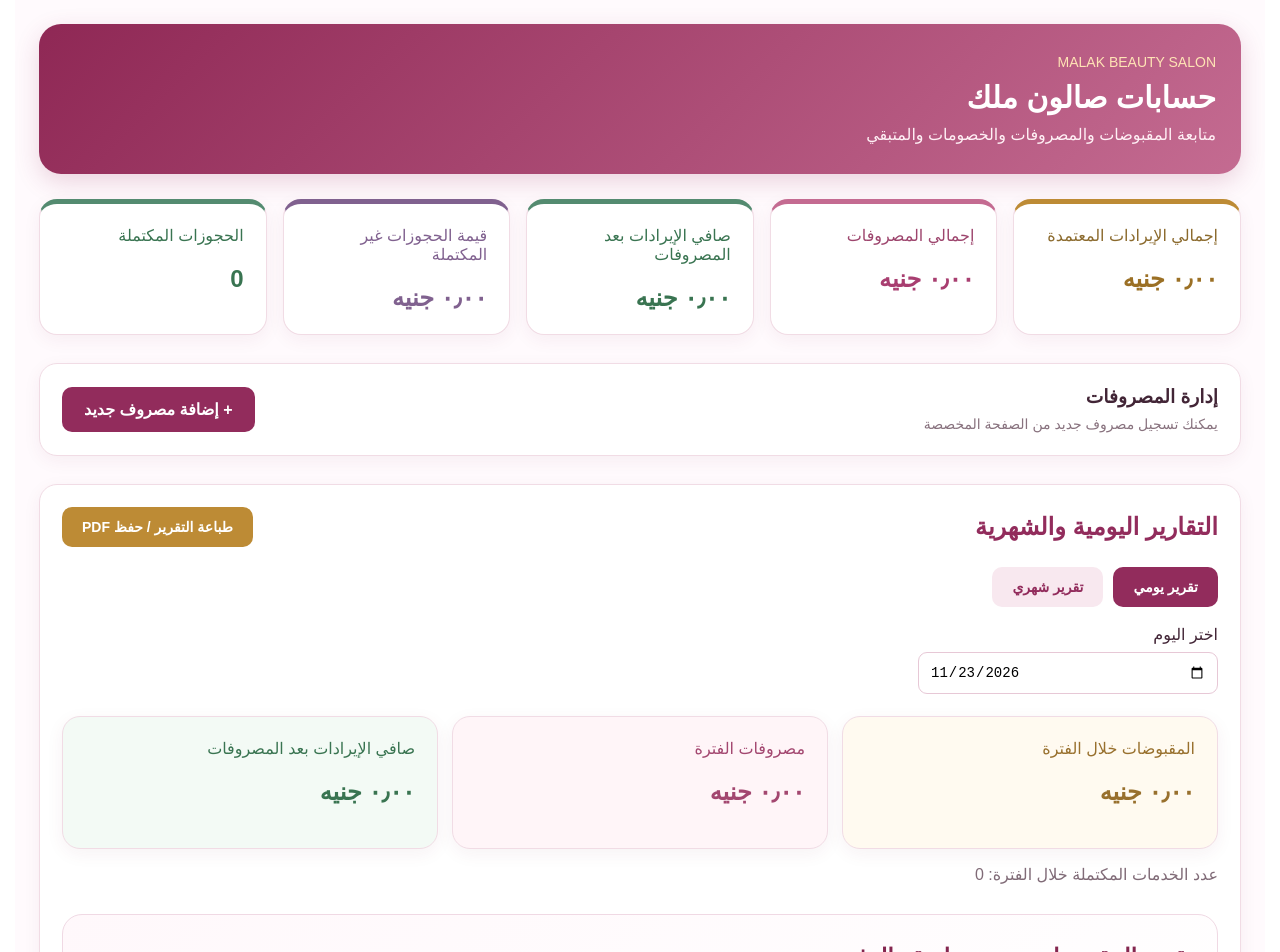
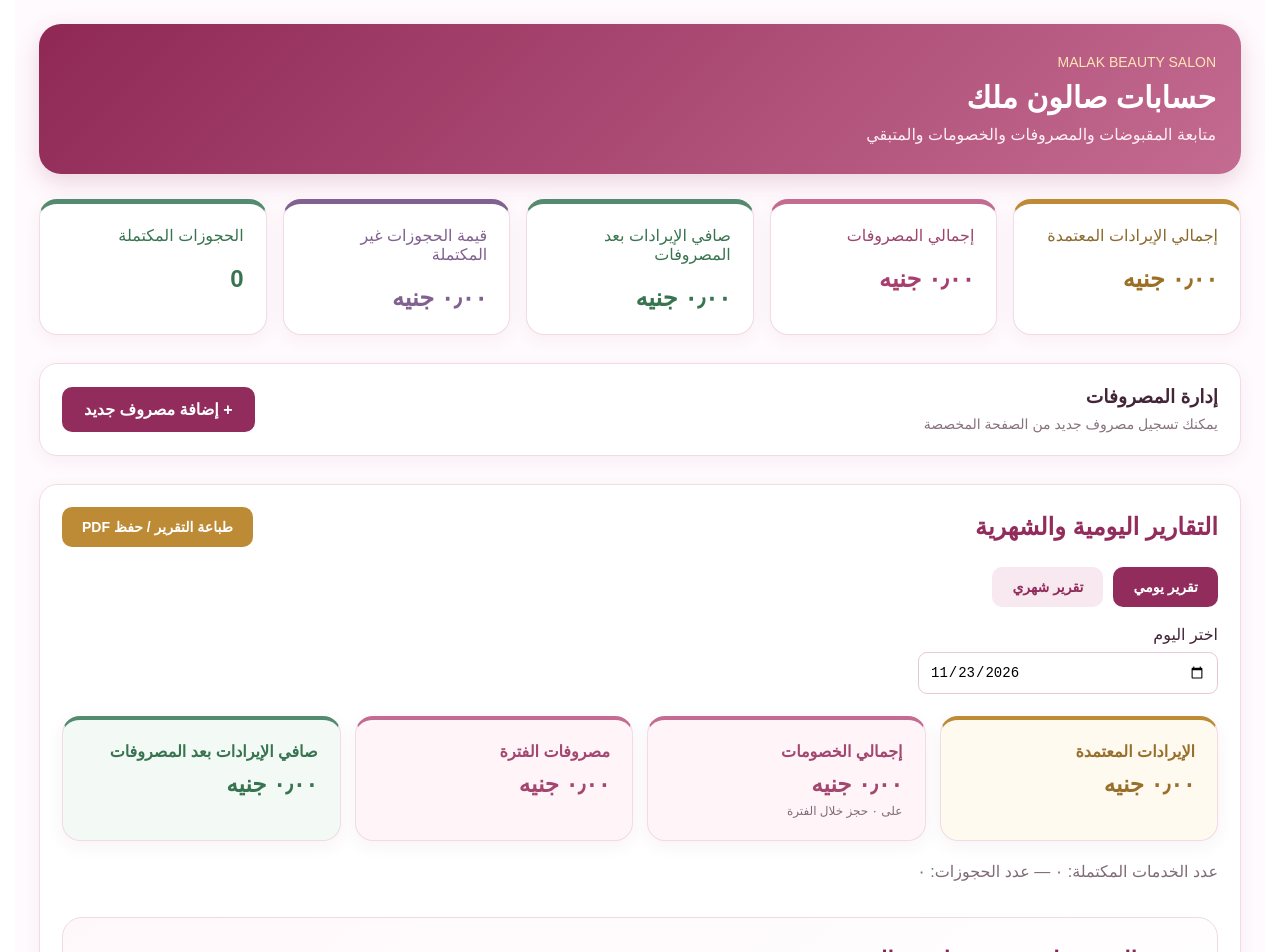
Before and after one commit to mgmi202211-lgtm/malak-beauty-salon, a Next.js app: page /accounting in a window 1280 px wide. Shown: the top 952 px of the page. Built offline with nearby package versions, Linux system fonts and the light colour scheme; no server answers; the database is empty.

Commit message:
Add total discounts to accounting period report and simplify summary cards

```diff
--- a/app/accounting/page.js
+++ b/app/accounting/page.js
@@ -267,6 +267,18 @@ export default function AccountingPage() {
 
   const reportTotalRevenue = reportRevenues.reduce(
     (sum, item) => sum + Number(item.amount || 0),
+    0
+  );
+
+  // إجمالي خصومات الحجوزات التي تم تسجيلها خلال الفترة المختارة
+  const reportBookings = bookings.filter(
+    (booking) =>
+      booking.booking_date >= reportStart &&
+      booking.booking_date <= reportEnd
+  );
+
+  const reportTotalDiscounts = reportBookings.reduce(
+    (sum, booking) => sum + Math.max(0, Number(booking.discount_amount || 0)),
     0
   );
 
@@ -655,27 +667,37 @@ export default function AccountingPage() {
             marginTop: "22px",
           }}
         >
-          <div style={{ ...cardStyle, background: "#fffaf0" }}>
-            <div style={{ color: "#98702d" }}>المقبوضات خلال الفترة</div>
-            <h2 style={{ color: "#98702d" }}>
+          <div style={{ ...cardStyle, background: "#fffaf0", borderTop: "4px solid #bd8b35" }}>
+            <div style={{ color: "#98702d", fontWeight: 700 }}>الإيرادات المعتمدة</div>
+            <h2 style={{ color: "#98702d", margin: "10px 0 0", fontSize: "23px" }}>
               {formatMoney(reportTotalRevenue)}
             </h2>
           </div>
 
-          <div style={{ ...cardStyle, background: "#fff5f8" }}>
-            <div style={{ color: "#a34770" }}>مصروفات الفترة</div>
-            <h2 style={{ color: "#a34770" }}>
+          <div style={{ ...cardStyle, background: "#fff5f8", borderTop: "4px solid #c46b91" }}>
+            <div style={{ color: "#a34770", fontWeight: 700 }}>إجمالي الخصومات</div>
+            <h2 style={{ color: "#a34770", margin: "10px 0 0", fontSize: "23px" }}>
+              {formatMoney(reportTotalDiscounts)}
+            </h2>
+            <div style={{ color: "#806b77", fontSize: "12px", marginTop: "6px" }}>
+              على {reportBookings.length.toLocaleString("ar-EG")} حجز خلال الفترة
+            </div>
+          </div>
+
+          <div style={{ ...cardStyle, background: "#fff5f8", borderTop: "4px solid #c46b91" }}>
+            <div style={{ color: "#a34770", fontWeight: 700 }}>مصروفات الفترة</div>
+            <h2 style={{ color: "#a34770", margin: "10px 0 0", fontSize: "23px" }}>
               {formatMoney(reportTotalExpenses)}
             </h2>
           </div>
 
-          <div style={{ ...cardStyle, background: "#f3faf5" }}>
-            <div style={{ color: "#397451" }}>
-              صافي الإيرادات بعد المصروفات
-            </div>
+          <div style={{ ...cardStyle, background: "#f3faf5", borderTop: "4px solid #548b70" }}>
+            <div style={{ color: "#397451", fontWeight: 700 }}>صافي الإيرادات بعد المصروفات</div>
             <h2
               style={{
                 color: reportNetProfit >= 0 ? "#397451" : "#b42318",
+                margin: "10px 0 0",
+                fontSize: "23px",
               }}
             >
               {formatMoney(reportNetProfit)}
@@ -683,8 +705,8 @@ export default function AccountingPage() {
           </div>
         </div>
 
-        <p style={{ marginBottom: 0, color: "#806b77" }}>
-          عدد الخدمات المكتملة خلال الفترة: {reportRevenues.length}
+        <p style={{ marginBottom: 0, color: "#806b77", lineHeight: 1.9 }}>
+          عدد الخدمات المكتملة: {reportRevenues.length.toLocaleString("ar-EG")} — عدد الحجوزات: {reportBookings.length.toLocaleString("ar-EG")}
         </p>
 
         <div className="payment-report" style={{ marginTop: "30px", padding: "24px", borderRadius: "20px", background: "linear-gradient(145deg, #fff8fb 0%, #fff 70%)", border: "1px solid #f0d9e4" }}>
```
